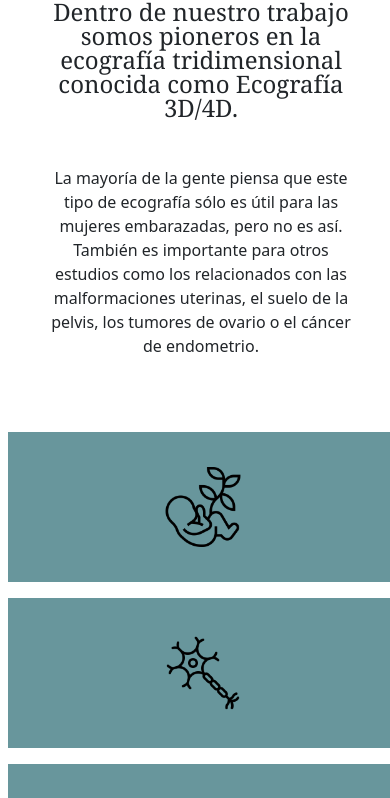
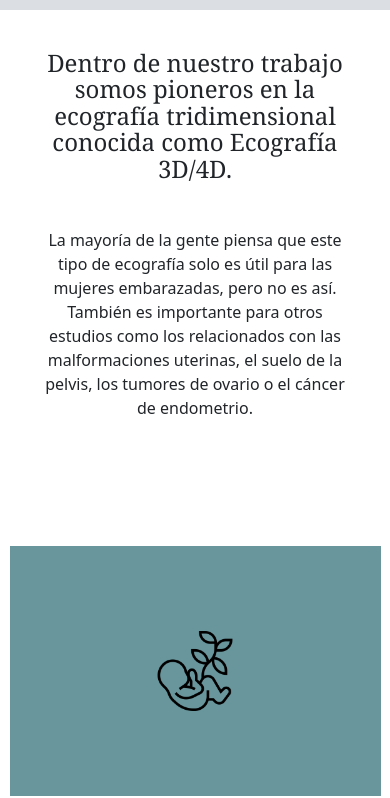
Before and after one commit to hachesanchez/delta, a React (Vite) app: page / in a window 390 px wide. Shown: the part 1398-2196 px from the top of the page. Built offline with nearby package versions, Linux system fonts and the light colour scheme.

Commit message:
more info cards flipped

```diff
--- a/src/components/Homepage/MoreInfo.css
+++ b/src/components/Homepage/MoreInfo.css
@@ -7,7 +7,8 @@
     text-align: center;
     display: flex;
     justify-content: center;
-    padding-right: 0px !important;
+    flex-wrap: wrap;
+    margin-top: 50px;
 }
 
 .more-info-text {
@@ -19,7 +20,7 @@
     padding: 40px 40px 10px 40px;
     font-family: Georgia, 'Times New Roman', Times, serif;
     font-size: 2.5em;
-    line-height: 100%;
+    line-height: 110%;
 }
 
 .more-info-body {
@@ -33,15 +34,20 @@
     margin-right: 0px;
 }
 
+.more-info-card-container {
+    width: 250px;
+    height: 250px;
+    margin: 10px;
+}
 
 .more-info-card {
     background-color: #68969c;
-    height: 200px;
-    width: 200px;
+    width: 100%;
+    height: 100%;
     display: flex;
     align-items: center;
     justify-content: center;
-
+    cursor: pointer;
 }
 
 .more-info-card-image {
@@ -50,18 +56,38 @@
     object-fit: cover;
 }
 
+.more-info-card .back {
+    color: white;
+    overflow: hidden;
+    /* background-color: #415e62; */
+    height: 100%;
+    width: 100%;
+}
+
+.more-info-card-text {
+    font-size: 0.8em;
+    text-align: left;
+    padding: 15px;
+}
+
+.more-info-card-title {
+    font-size: 1.1em;
+    font-weight: 500;
+}
+
 @media (max-width: 1400px) {}
 
 @media (max-width: 1071px) {}
 
 @media (max-width: 992px) {
-
     .more-info-title {
         font-size: 1.5em;
     }
+}
 
-    .more-info-card {
-        height: 150px;
-        width: 100vw;
+@media (max-width: 768px) {
+    .more-info-card-container {
+        width: 95vw;
     }
+
 }
--- a/src/components/Homepage/MoreInfo.jsx
+++ b/src/components/Homepage/MoreInfo.jsx
@@ -2,7 +2,7 @@ import React from 'react'
 import { useState } from 'react';
 import ReactCardFlip from 'react-card-flip';
 // import { handleCardClick } from '../../utils/handleCardClick';
-import { Row, Col } from 'react-bootstrap'
+import { Row, Col, Container } from 'react-bootstrap'
 import './MoreInfo.css'
 import iconAmnio from '../../assets/images/iconAmniocentesis.png'
 import iconBiopsia from '../../assets/images/iconBiopsia.png'
@@ -28,7 +28,7 @@ function MoreInfo() {
             name: 'neurosonografía',
             image: iconNeuro,
             title: 'Neurosonografía fetal',
-            body: 'Estudio de las enfermedades del sistema nervioso central a través de un equipo multidisciplinar que engloba el diagnóstico, pronóstico, posibilidades de tratamiento e información a los padres. Este equipo está formado por profesionales del diagnóstico prenatal específicamente formados en neurosonografía, neurólogos pediátricos, genetistas y neurocirujanos.',
+            body: 'Estudio de las enfermedades del sistema nervioso central a través de un equipo multidisciplinar que engloba el diagnóstico, pronóstico, posibilidades de tratamiento e información a los padres.',
         },
         {
             name: 'biopsia',
@@ -62,61 +62,69 @@ function MoreInfo() {
         // }
     ];
 
-    const [isFlipped, setIsFlipped] = useState(false);
+    const [isFlipped, setIsFlipped] = useState({});
 
-    const handleMouseEnter = () => setIsFlipped(true);
-    const handleMouseLeave = () => setIsFlipped(false);
+    // const handleMouseEnter = () => setIsFlipped(true);
+    // const handleMouseLeave = () => setIsFlipped(false);
 
+    const handleMouseEnter = (name) => {
+        setIsFlipped(prevState => ({
+            ...prevState,
+            [name]: true
+        }));
+    };
+
+    const handleMouseLeave = (name) => {
+        setIsFlipped(prevState => ({
+            ...prevState,
+            [name]: false
+        }));
+    };
 
 
     return (
         <>
 
             <div className="more-info">
-
-
-                <Row  >
                 <div className='more-info-container'>
-
                     <div className="more-info-text">
                         <p className='more-info-title'>
                             Dentro de nuestro trabajo somos pioneros en la ecografía tridimensional conocida como Ecografía 3D/4D.
                         </p>
                         <p className='more-info-body'>
-                                La mayoría de la gente piensa que este tipo de ecografía sólo es útil para las mujeres embarazadas, pero no es así.
+                            La mayoría de la gente piensa que este tipo de ecografía solo es útil para las mujeres embarazadas, pero no es así.
                             También es importante para otros estudios como los relacionados con las malformaciones uterinas, el suelo de la pelvis,
                             los tumores de ovario o el cáncer de endometrio.
                         </p>
                     </div>
-                    </div >
-                </Row>
-
+                </div>
                 <div className='more-info-cards'>
+                    <div className='more-info-container'>
                         {data.map((e) => (
-                        <Col className='more-info-card-col'>
+                            <div className="more-info-card-container" key={e.name}>
                                 <div
-                                className="more-info-card m-2"
-                            // onMouseEnter={handleMouseEnter}
-                            // onMouseLeave={handleMouseLeave}
-                            // onClick={() => handleCardClick(user)}
+                                    className="more-info-card"
+                                    onMouseEnter={() => handleMouseEnter(e.name)}
+                                    onMouseLeave={() => handleMouseLeave(e.name)}
                                 >
-                                <ReactCardFlip flipDirection="horizontal" isFlipped={isFlipped}>
-                                    <div className="more-info-card-front">
+                                    <ReactCardFlip flipDirection="horizontal" isFlipped={isFlipped[e.name] || false}>
+                                        <div className="more-info-card">
                                             <img className="more-info-card-image" src={e.image} alt={''} />
                                         </div>
-                                    <div className="more-info-card-back">
-                                        {/* <img className="more-info-card-image-back" src={''} alt={'user.username'} /> */}
+                                        <div className="more-info-card back">
                                             <div className="more-info-card-text">
                                                 <p className="more-info-card-title">{e.title}</p>
-                                            <p className="more-info-card-body"> {e.body}</p>
+                                                <p className="more-info-card-body">{e.body}</p>
                                             </div>
                                         </div>
                                     </ReactCardFlip>
                                 </div>
-                        </Col>
+                            </div>
                         ))}
                     </div>
                 </div>
+            </div>
+
         </>
     )
 }
--- a/src/pages/Homepage/Homepage.jsx
+++ b/src/pages/Homepage/Homepage.jsx
@@ -13,12 +13,6 @@ function Homepage() {
                     <Hero />
                 </div>
                 <MoreInfo />
-                {/* <section className="hero">
-                </section>
-                <section className="more-info">
-                </section> */}
-
-
             </div >
         </>
     )
```
Lines whose indentation alone changed are shown as unchanged.
